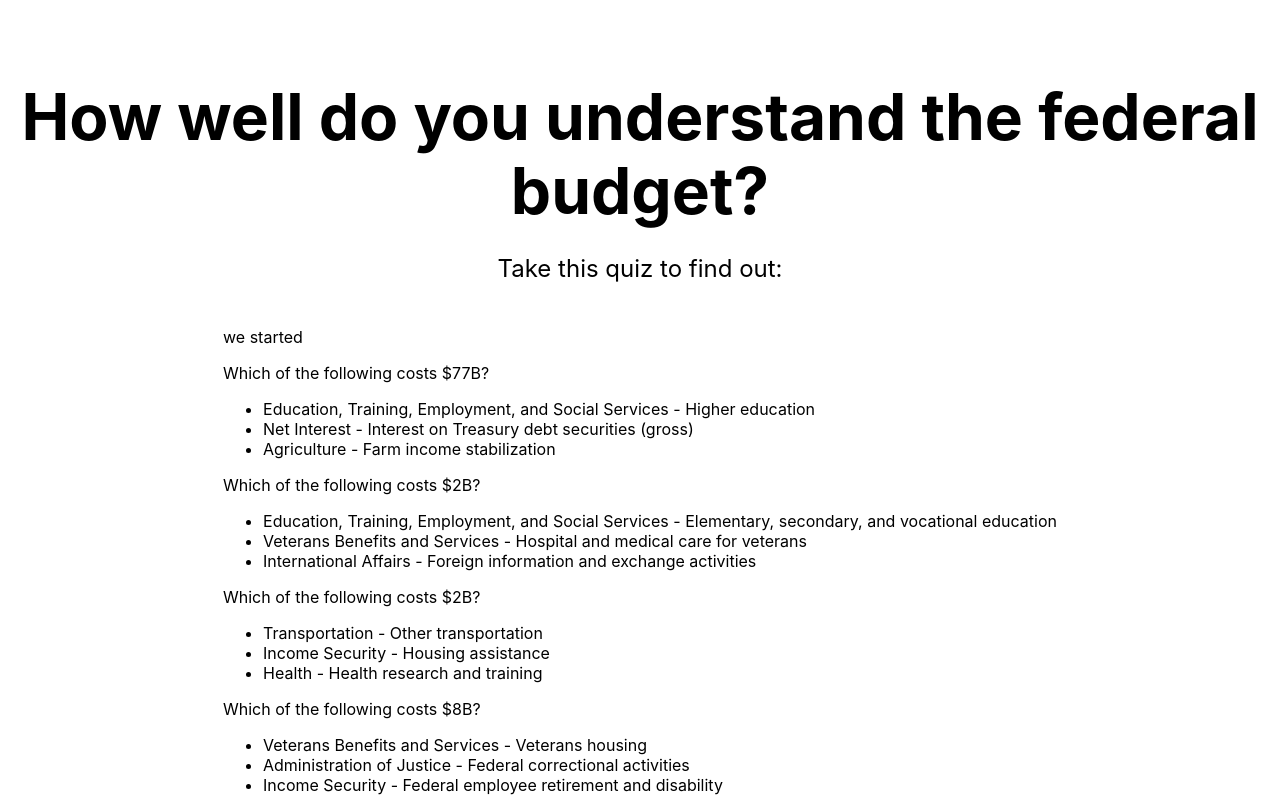
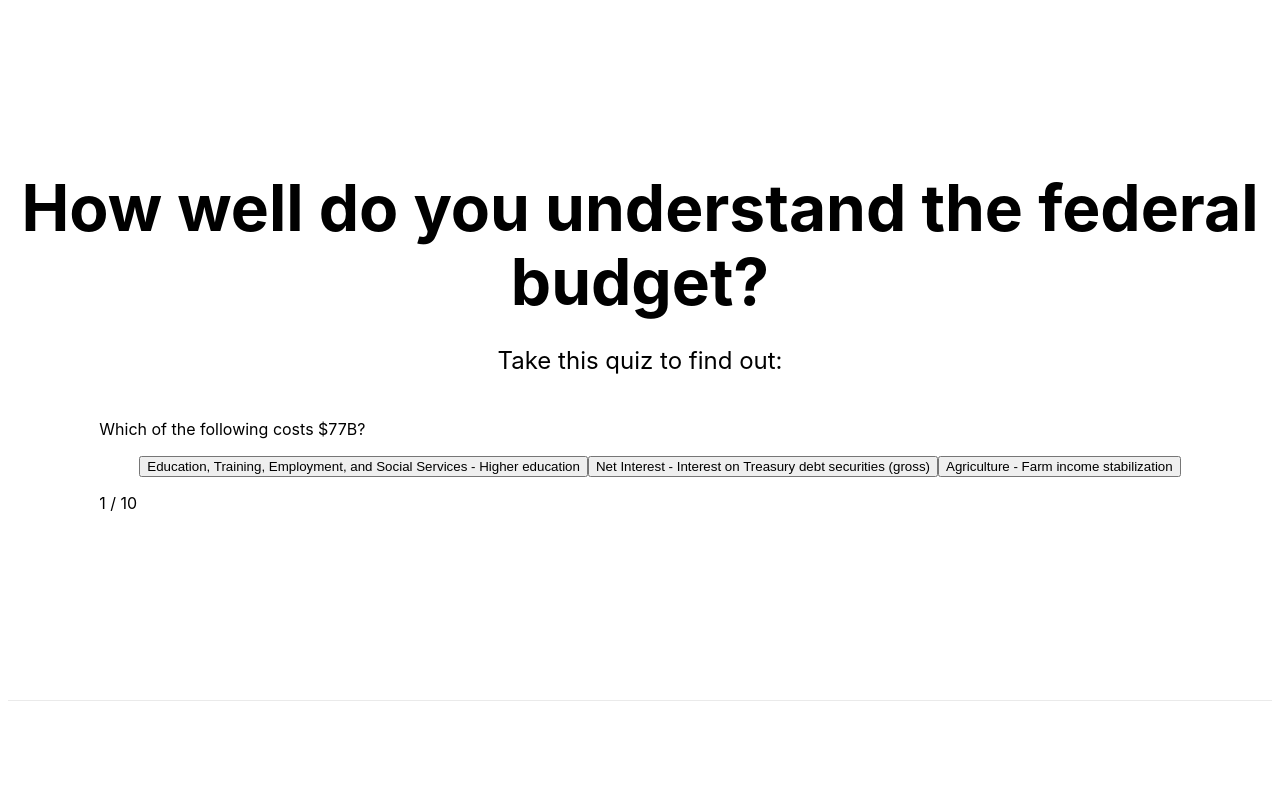
Before and after one commit to lswainemoore/budget, a Next.js app in the folder budget-quiz/: page / in a window 1280 px wide. Both pictures are taken after a click on the link "start!". Shown: the top 800 px of the page. Built offline with nearby package versions, Linux system fonts and the light colour scheme.

Commit message:
actually functions as a quiz now"

```diff
--- a/budget-quiz/components/quiz.js
+++ b/budget-quiz/components/quiz.js
@@ -10,13 +10,24 @@ class Quiz extends React.Component {
 
     this.state = {
       started: false,
+      finished: false,
       questions: null,
+      currentQuestionNum: null,
+      correctTotal: null,
     };
+
+    // this.nextQuestion.bind(this);
+    // this.onCorrect.bind(this);
+    // this.onIncorrect.bind(this);
   }
 
   start() {
     this.constructQuestions();
-    this.setState({started: true});
+    this.setState({
+      started: true,
+      currentQuestionNum: 1,
+      correctTotal: 0,
+    });
   }
 
   prettifyMoney(amount) {
@@ -43,6 +54,27 @@ class Quiz extends React.Component {
     }
     const divAmount = Math.round(amount / Math.pow(10, correctOrder));
     return `$${divAmount}${suffix}`;
+  }
+
+  nextQuestion() {
+    if (this.state.currentQuestionNum < this.numQuestions) {
+      this.setState((prevState) => ({
+        currentQuestionNum: prevState.currentQuestionNum + 1
+      }));
+    } else {
+      this.setState({finished: true})
+    }
+  }
+
+  onCorrect() {
+    this.setState((prevState) => ({
+      correctTotal: prevState.correctTotal + 1
+    }));
+    this.nextQuestion();
+  }
+
+  onIncorrect() {
+    this.nextQuestion();
   }
 
   constructQuestions() {
@@ -86,23 +118,33 @@ class Quiz extends React.Component {
         clue: clue
       });
     }
-    console.log(questions);
     this.setState({questions: questions});
   }
 
   render() {
     let interior;
     if (this.state.started) {
-      interior = (
-        <div>
-          <p>we started</p>
-          {this.state.questions.map((q) => {
-            return (
-              <Question clue={q.clue} choices={q.choices} correctChoice={q.correctChoice}/>
-            )
-          })}
-        </div>
-      );
+      if (!this.state.finished) {
+        interior = (
+          <div>
+            {this.state.questions.map((q) =>
+              <Question
+                clue={q.clue}
+                choices={q.choices}
+                correctChoice={q.correctChoice}
+                onCorrect={() => this.onCorrect()}
+                onIncorrect={() => this.onIncorrect()}
+              />
+            )[this.state.currentQuestionNum - 1]}
+            <p>{this.state.currentQuestionNum} / {this.numQuestions}</p>
+          </div>
+        );
+      }
+      else {
+        interior = (
+          <p>you scored {this.state.correctTotal} out of {this.numQuestions}</p>
+        )
+      }
     } else {
       interior = (
         <a href="#" onClick={() => this.start()}>
@@ -121,21 +163,31 @@ class Quiz extends React.Component {
 class Question extends React.Component {
   constructor(props) {
     super(props);
-    this.clue = this.props.clue;
-    this.choices = this.props.choices;
-    this.correctChoice = this.props.correctChoice;
+    this.state = {}
+  }
+
+  selectAnswer(choice) {
+    if (choice == this.props.correctChoice) {
+      this.props.onCorrect();
+    } else {
+      this.props.onIncorrect();
+    }
   }
 
   render() {
     return (
       <div>
         <p>
-          Which of the following costs {this.clue}?
+          Which of the following costs {this.props.clue}?
         </p>
         <ul>
-          {this.choices.map(c => {
+          {this.props.choices.map(c => {
             return (
-              <li>{c}</li>
+              <button
+                onClick={() => this.selectAnswer(c)}
+              >
+                {c}
+              </button>
             )
           })}
         </ul>
```
